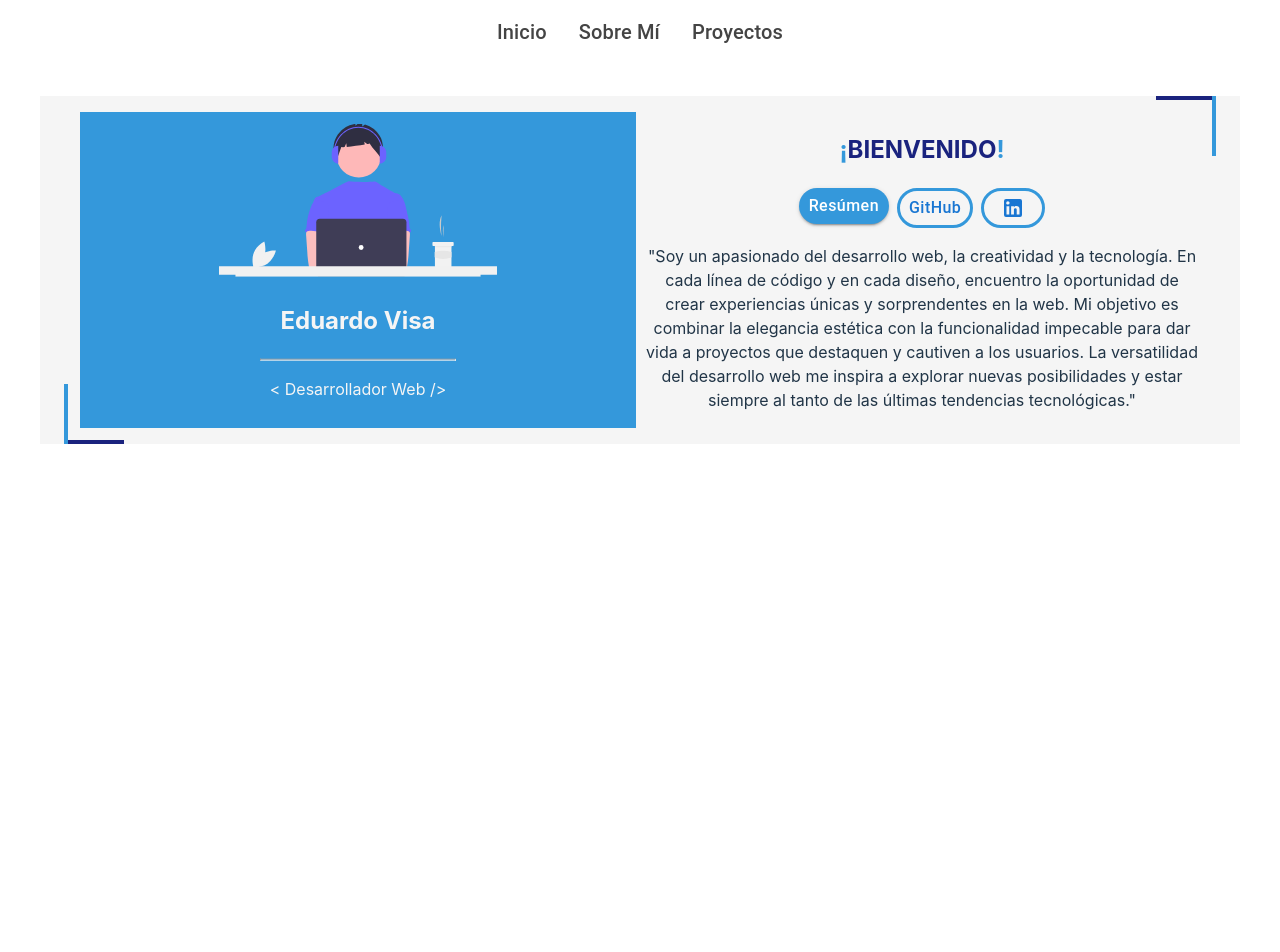
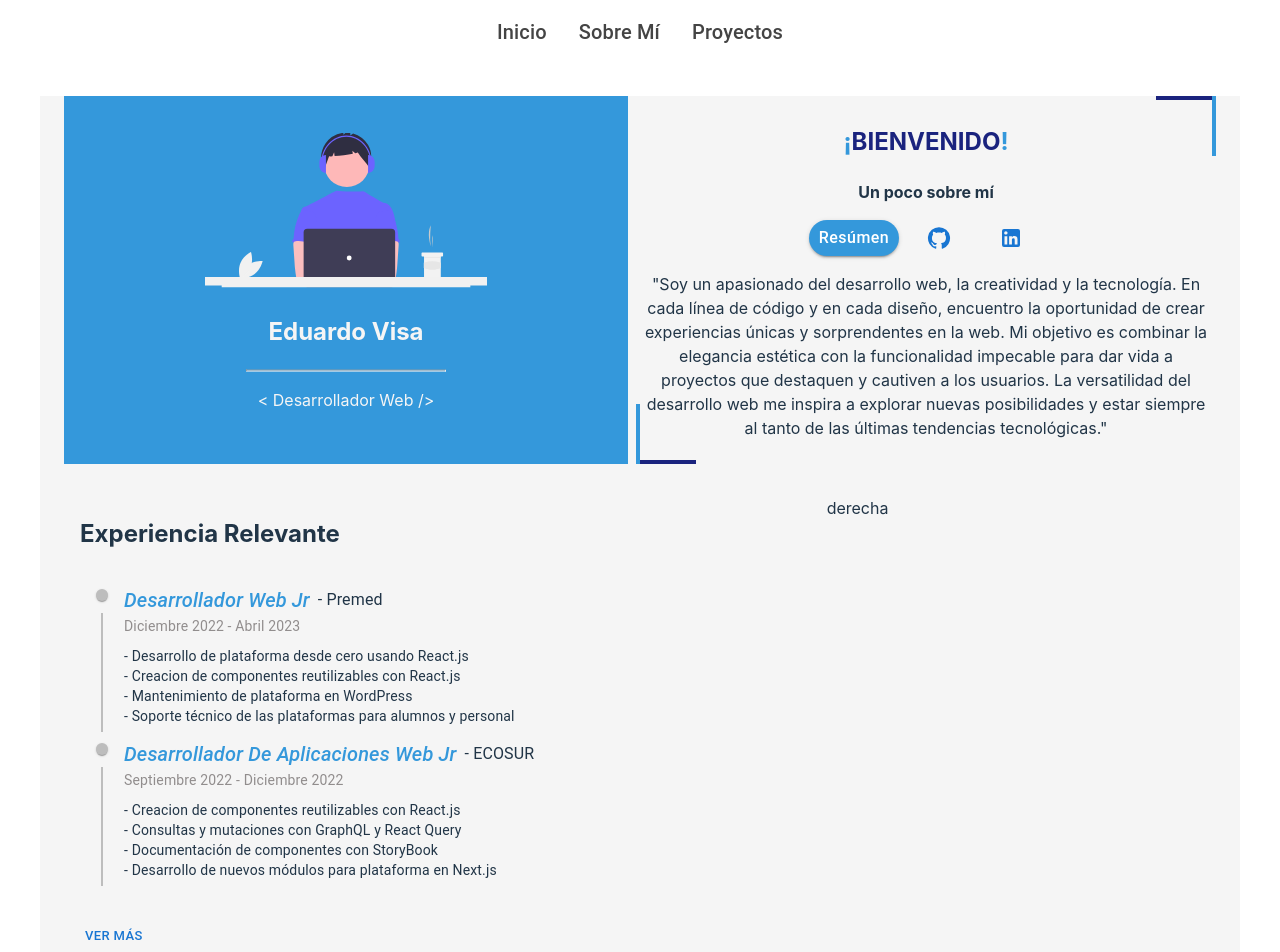
Before and after one commit to eduardovisa/website-portfolio, a React (Vite) app: page / in a window 1280 px wide. Shown: the top 952 px of the page. Before the commit the page ends 864 px from the top, so only its background shows below. Built offline with nearby package versions, Linux system fonts and the light colour scheme.

Commit message:
Adding timeline experience

```diff
--- a/package.json
+++ b/package.json
@@ -13,6 +13,7 @@
     "@emotion/react": "^11.11.1",
     "@emotion/styled": "^11.11.0",
     "@mui/icons-material": "^5.14.1",
+    "@mui/lab": "^5.0.0-alpha.137",
     "@mui/material": "^5.14.1",
     "localforage": "^1.10.0",
     "match-sorter": "^6.3.1",
--- a/src/App.tsx
+++ b/src/App.tsx
@@ -1,3 +1,4 @@
+import AboutMe from './components/AboutMe';
 import Hero from './components/Hero';
 import Navbar from './components/Navbar';
 
@@ -8,6 +9,7 @@ function App() {
         children={
           <>
             <Hero />
+            <AboutMe />
           </>
         }
       />
--- /dev/null
+++ b/src/components/AboutMe.tsx
@@ -0,0 +1,140 @@
+import { Button, Grid, Typography } from '@mui/material';
+
+import Timeline from '@mui/lab/Timeline';
+import TimelineItem, { timelineItemClasses } from '@mui/lab/TimelineItem';
+import TimelineSeparator from '@mui/lab/TimelineSeparator';
+import TimelineConnector from '@mui/lab/TimelineConnector';
+import TimelineContent from '@mui/lab/TimelineContent';
+import TimelineDot from '@mui/lab/TimelineDot';
+import { useState } from 'react';
+
+const experiencias = [
+  {
+    cargo: 'Desarrollador Web Jr',
+    lugar: 'Premed',
+    fecha: 'Diciembre 2022 - Abril 2023',
+    actividades: [
+      'Desarrollo de plataforma desde cero usando React.js',
+      'Creacion de componentes reutilizables con React.js',
+      'Mantenimiento de plataforma en WordPress',
+      'Soporte técnico de las plataformas para alumnos y personal',
+    ],
+  },
+  {
+    cargo: 'Desarrollador De Aplicaciones Web Jr',
+    lugar: 'ECOSUR',
+    fecha: 'Septiembre 2022 - Diciembre 2022',
+    actividades: [
+      'Creacion de componentes reutilizables con React.js',
+      'Consultas y mutaciones con GraphQL y React Query',
+      'Documentación de componentes con StoryBook',
+      'Desarrollo de nuevos módulos para plataforma en Next.js',
+    ],
+  },
+  {
+    cargo: 'Desarrollador Front-End Jr',
+    lugar: 'Ámbar Rojo Studios',
+    fecha: 'Agosto 2022 - Diciembre 2022',
+    actividades: [
+      'Creacion de páginas web usando Bootstrap',
+      'Mantenimiento de páginas web de clientes externos',
+      'Desarrollo de nuevos módulos para páginas ya existentes',
+      'Documentación de código de módulos creados',
+    ],
+  },
+  {
+    cargo: 'Desarrollador Full-Stack Jr',
+    lugar: 'Generation México',
+    fecha: 'Abril 2022 - Julio 2022',
+    actividades: [
+      'Creacion de componentes reutilizables con React.js',
+      'Prueba y documentación de dependencias para su posterior uso',
+      'Consultas y mutaciones con GraphQL',
+      'Documentación de componentes con StoryBook',
+    ],
+  },
+];
+
+const AboutMe = () => {
+  const [show, setShow] = useState<boolean>(false);
+  const dataForDisplay = show ? experiencias : experiencias.slice(0, 2);
+
+  return (
+    <section className="about-section #">
+      <div className="about-info">
+        <Grid className="container-about" container>
+          <Grid item xs={12} sm={12} lg={8}>
+            <h2>Experiencia Relevante</h2>
+            <Timeline
+              sx={{
+                [`& .${timelineItemClasses.root}:before`]: {
+                  flex: 0,
+                  padding: 0,
+                },
+              }}
+            >
+              {dataForDisplay.map((experiencia, index) => {
+                return (
+                  <TimelineItem key={`timeLine-Item-${index}`}>
+                    <TimelineSeparator>
+                      <TimelineDot />
+                      <TimelineConnector />
+                    </TimelineSeparator>
+                    <TimelineContent>
+                      <Grid
+                        container
+                        sx={{
+                          display: 'flex',
+                          alignItems: 'center',
+                          gap: '1vh',
+                        }}
+                      >
+                        <Typography
+                          variant="h6"
+                          sx={{ fontStyle: 'italic', color: '#3498db' }}
+                        >
+                          {experiencia.cargo}
+                        </Typography>
+                        <Typography variant="body1">
+                          - {experiencia.lugar}
+                        </Typography>
+                      </Grid>
+                      <Typography
+                        variant="body2"
+                        sx={{ paddingBottom: '10px', color: '#918d8d' }}
+                      >
+                        {experiencia.fecha}
+                      </Typography>
+                      {experiencia.actividades.map((actividad, index) => {
+                        return (
+                          <Typography
+                            key={`experiencia-actividad-${index}`}
+                            variant="body2"
+                          >
+                            - {actividad}
+                          </Typography>
+                        );
+                      })}
+                    </TimelineContent>
+                  </TimelineItem>
+                );
+              })}
+            </Timeline>
+            <Button
+              size="small"
+              onClick={() => setShow(true)}
+              sx={{ display: show ? 'none' : 'block' }}
+            >
+              <p>Ver más</p>
+            </Button>
+          </Grid>
+          <Grid item xs={12} sm={12} lg={4}>
+            derecha
+          </Grid>
+        </Grid>
+      </div>
+    </section>
+  );
+};
+
+export default AboutMe;
--- a/src/components/Hero.tsx
+++ b/src/components/Hero.tsx
@@ -1,10 +1,10 @@
 import { Button } from '@mui/material';
-import { LinkedIn } from '@mui/icons-material';
+import { LinkedIn, GitHub } from '@mui/icons-material';
 import heroImg from '../assets/hero-image.svg';
 
 const Hero = () => {
   return (
-    <section className="hero-section #">
+    <section className="#">
       <div className="hero-info">
         <div className="container">
           <div className="columna izquierda">
@@ -17,11 +17,12 @@ const Hero = () => {
               <p>{`< Desarrollador Web />`}</p>
             </div>
           </div>
-          <div className="columna">
+          <div className="info-section columna">
             <h2 style={{ color: '#1a237e' }}>
               <span style={{ color: '#3498db' }}>¡</span>BIENVENIDO
               <span style={{ color: '#3498db' }}>!</span>
             </h2>
+            <p style={{ fontWeight: 'bold' }}>Un poco sobre mí</p>
             <div className="info-buttons">
               <a
                 href="../files/CV-Eduardo_Miguel_Victoria_Sanchez.pdf"
@@ -37,18 +38,13 @@ const Hero = () => {
               </a>
               <a href="https://github.com/eduardovisa" target="_blank">
                 <Button
-                  variant="outlined"
-                  size="small"
+                  aria-label="GitHub"
+                  size="medium"
                   sx={{
                     borderColor: '#3498db',
-                    borderRadius: 8,
-                    borderWidth: 3,
-                    '&:hover': {
-                      borderWidth: 3,
-                    },
                   }}
                 >
-                  GitHub
+                  <GitHub fontSize="medium" />
                 </Button>
               </a>
               <a
@@ -56,16 +52,10 @@ const Hero = () => {
                 target="_blank"
               >
                 <Button
-                  variant="outlined"
                   aria-label="LinkedIn"
                   size="medium"
                   sx={{
                     borderColor: '#3498db',
-                    borderRadius: 8,
-                    borderWidth: 3,
-                    '&:hover': {
-                      borderWidth: 3,
-                    },
                   }}
                 >
                   <LinkedIn fontSize="medium" />
--- a/src/components/Navbar.tsx
+++ b/src/components/Navbar.tsx
@@ -91,8 +91,8 @@ const Navbar = (props: Props) => {
             sx={{ flexGrow: 1, display: { xs: 'none', sm: 'block' } }}
           >
             <Box sx={{ display: { xs: 'none', sm: 'block' } }}>
-              {navItems.map((item) => (
-                <a href={item.url}>
+              {navItems.map((item, index) => (
+                <a key={`navbar-list-${index}`} href={item.url}>
                   <Button
                     key={item.label}
                     sx={{
--- a/src/index.css
+++ b/src/index.css
@@ -41,7 +41,7 @@ a {
 
 /* HERO INFO */
 
-.hero-section {
+.info-section {
   background: linear-gradient(to right, #3498db 4px, transparent 4px) 0 100%,
     linear-gradient(to left, #3498db 4px, transparent 4px) 100% 0,
     linear-gradient(to bottom, #1a237e 4px, transparent 4px) 100% 0,
@@ -49,10 +49,11 @@ a {
 
   background-repeat: no-repeat;
   background-size: 60px 60px;
+  padding: 1vh;
 }
 
 .hero-info {
-  padding: 2vh;
+  padding-bottom: 2vh;
 }
 
 .container {
@@ -93,7 +94,6 @@ a {
   width: 100%;
 }
 
-/* Estilos para dispositivos móviles (max-width: 768px) */
 @media screen and (max-width: 950px) {
   .container {
     flex-direction: column;
@@ -108,3 +108,15 @@ a {
     display: none;
   }
 }
+
+/* ABOUT ME */
+
+.about-info {
+  padding: 2vh;
+}
+
+.container-about {
+  display: flex;
+  flex-direction: row;
+  text-align: justify;
+}
```
Also changed, not shown: 1 other file (tests, documents, lock files or other folders).
